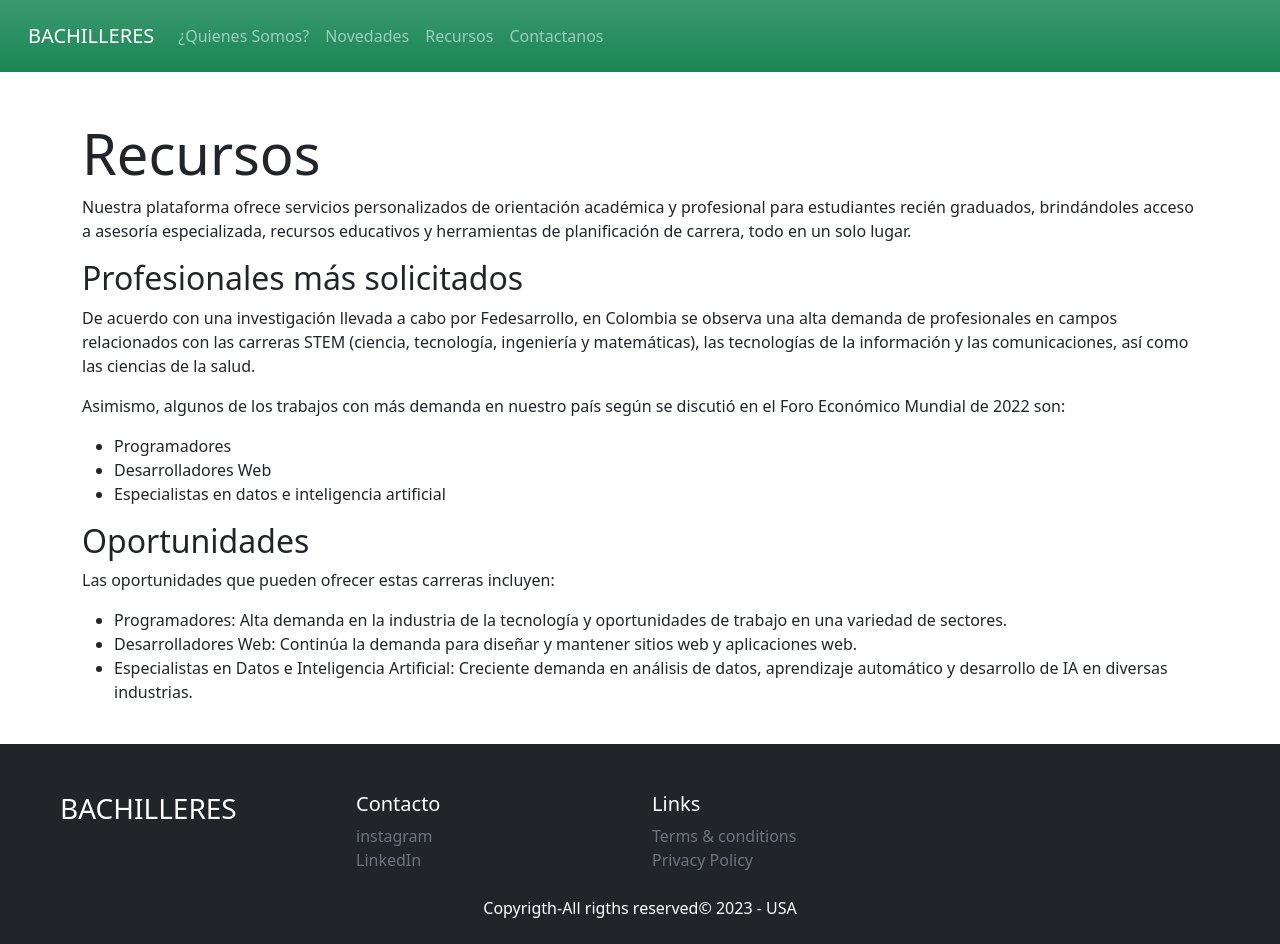
After one commit to DavidAvila6/Bachilleres, a Django app: page /recursos/ in a window 1280 px wide. The commit adds this page. Run offline with Django 3.2, Linux system fonts and the light colour scheme.

Commit message:
Se agrego la Pagina "Recursos"

```diff
--- a/AppProyecto/urls.py
+++ b/AppProyecto/urls.py
@@ -20,5 +20,6 @@ from mainPage import views
 urlpatterns = [
     path('admin/', admin.site.urls),
     path('', views.principalHub),
-    path('about/', views.about)
+    path('about/', views.about),
+    path('recursos/', views.recursos)
 ]
--- a/mainPage/templates/about.html
+++ b/mainPage/templates/about.html
@@ -11,7 +11,7 @@
                 para asegurarnos de que cada estudiante tenga éxito en su camino educativo.</p>
         </div>
         <div class="col-lg-6">
-            <img src="imagen_empresa.jpg" alt="Imagen de la empresa" class="img-fluid">
+            <img src="https://factorialhr.es/wp-content/uploads/2020/11/19185402/digitalizar-empresa-min.jpg" alt="Imagen de la empresa" class="img-fluid">
         </div>
     </div>
 </div>
--- a/mainPage/templates/base.html
+++ b/mainPage/templates/base.html
@@ -16,9 +16,9 @@
               </button>
               <div class="collapse navbar-collapse" id="navbarNavAltMarkup">
                 <div class="navbar-nav">
-                    <a class="nav-link" href="/about">¿Quienes Somos?</a>
+                  <a class="nav-link" href="/about">¿Quienes Somos?</a>
                   <a class="nav-link" href="#">Novedades</a>
-                  <a class="nav-link" href="#">Recursos</a>
+                  <a class="nav-link" href="/recursos">Recursos</a>
                   <a class="nav-link" href="#">Contactanos</a>
                 </div>
               </div>
--- /dev/null
+++ b/mainPage/templates/recursos.html
@@ -0,0 +1,34 @@
+{% extends 'base.html' %}
+
+{% block content %}
+<div class="container mt-5">
+    <section>
+        <h1 class="display-4">Recursos</h1>
+        <p>Nuestra plataforma ofrece servicios personalizados de orientación académica y profesional para estudiantes recién graduados, brindándoles acceso a asesoría especializada, recursos educativos y herramientas de planificación de carrera, todo en un solo lugar.</p>
+    </section>
+
+    <section>
+        <h2>Profesionales más solicitados</h2>
+        <p>De acuerdo con una investigación llevada a cabo por Fedesarrollo, en Colombia se observa una alta demanda de profesionales en campos relacionados con las carreras STEM (ciencia, tecnología, ingeniería y matemáticas), las tecnologías de la información y las comunicaciones, así como las ciencias de la salud.</p>
+        <p>Asimismo, algunos de los trabajos con más demanda en nuestro país según se discutió en el Foro Económico Mundial de 2022 son:</p>
+        <ul>
+            <li>Programadores</li>
+            <li>Desarrolladores Web</li>
+            <li>Especialistas en datos e inteligencia artificial</li>
+            <!-- Agrega el resto de los trabajos aquí -->
+        </ul>
+    </section>
+
+    <section>
+        <h2>Oportunidades</h2>
+        <p>Las oportunidades que pueden ofrecer estas carreras incluyen:</p>
+        <ul>
+            <li>Programadores: Alta demanda en la industria de la tecnología y oportunidades de trabajo en una variedad de sectores.</li>
+            <li>Desarrolladores Web: Continúa la demanda para diseñar y mantener sitios web y aplicaciones web.</li>
+            <li>Especialistas en Datos e Inteligencia Artificial: Creciente demanda en análisis de datos, aprendizaje automático y desarrollo de IA en diversas industrias.</li>
+            <!-- Agrega el resto de las oportunidades aquí -->
+        </ul>
+    </section>
+</div>
+<br>
+{% endblock %}
--- a/mainPage/views.py
+++ b/mainPage/views.py
@@ -8,3 +8,6 @@ def principalHub(request):
 
 def about(request):
     return render(request, 'about.html')
+
+def recursos(request):
+    return render(request, 'recursos.html')
```
